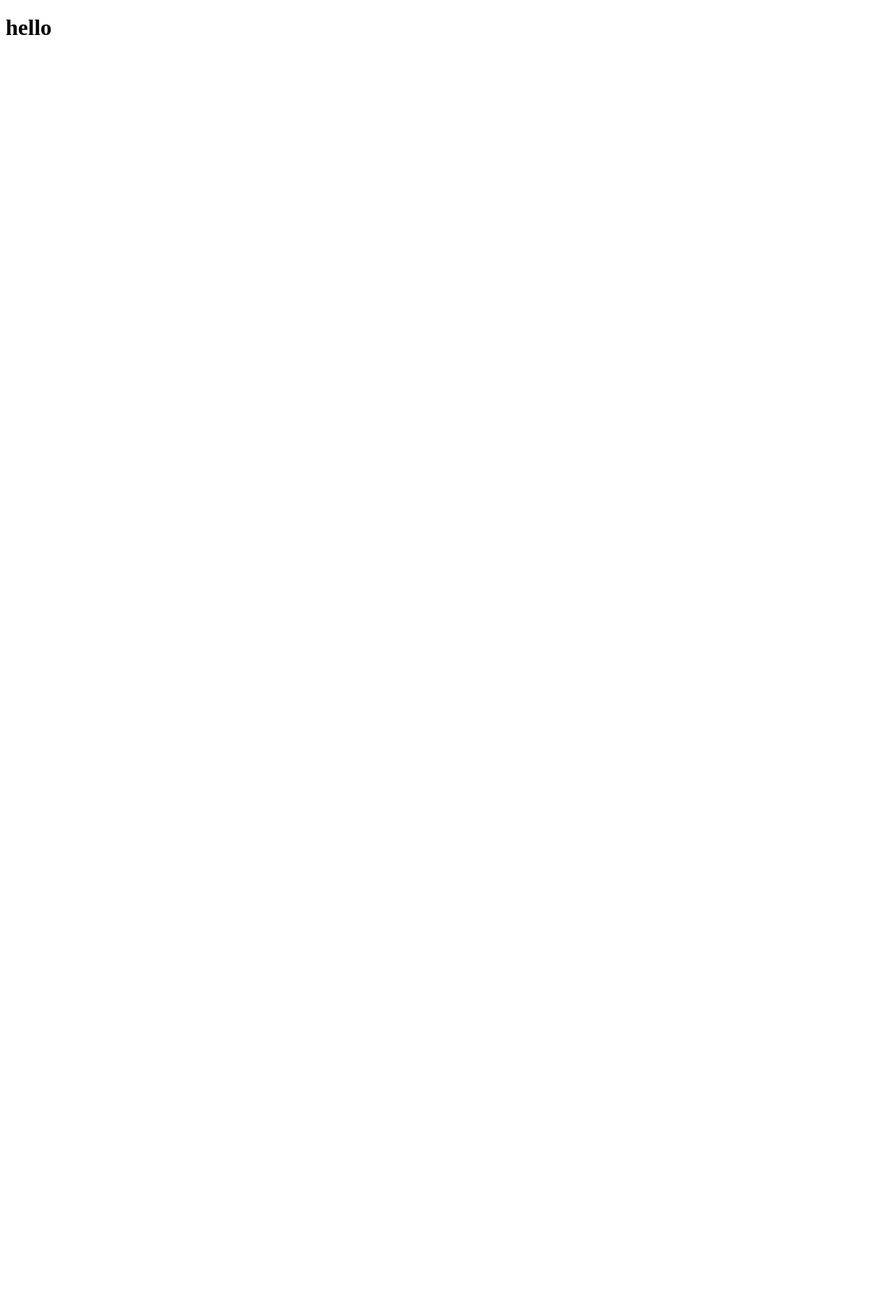
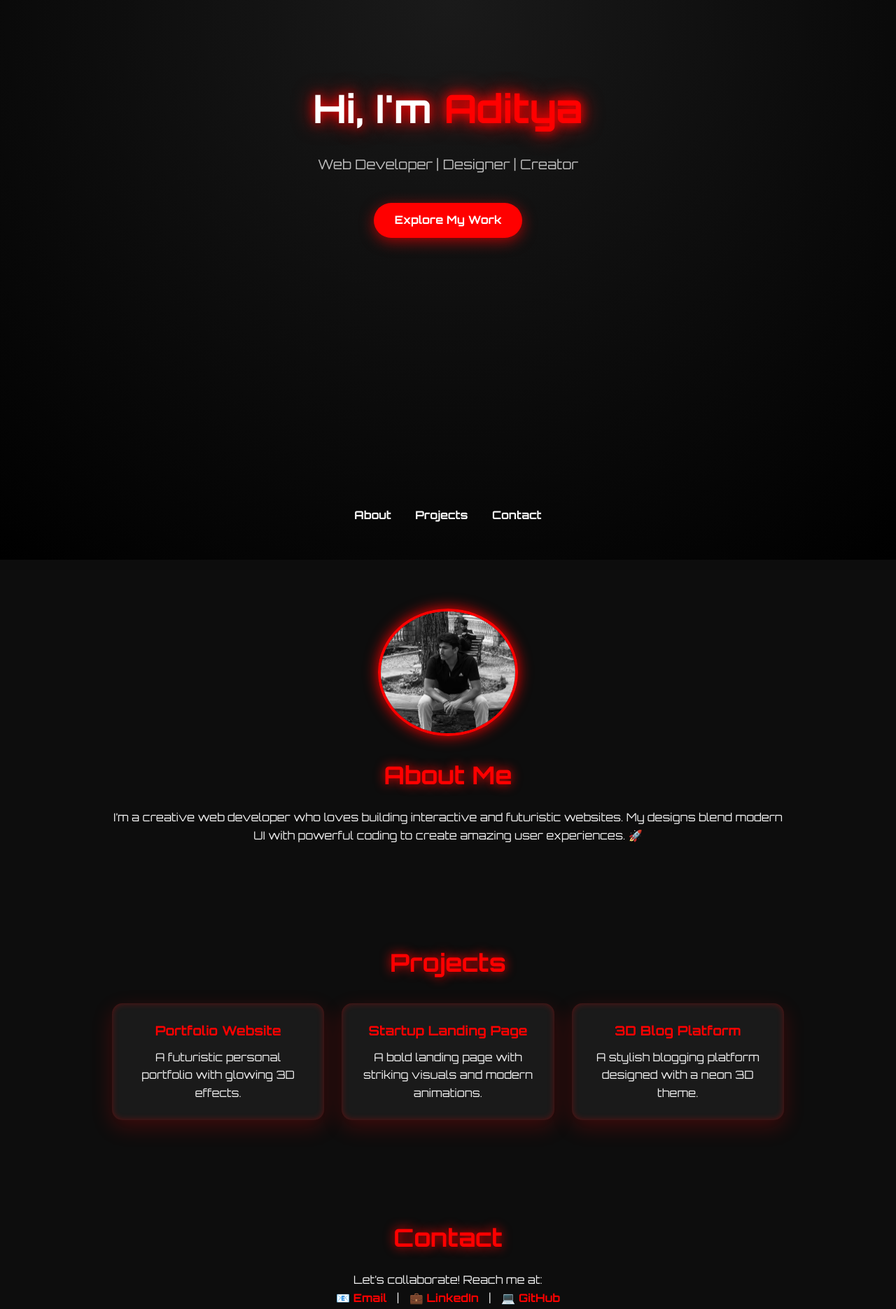
Before and after one commit to Adityachaudhary33/csd-fsd, a plain HTML site: page index.html in a window 1280 px wide. Shown: the top 1871 px of the page at 70% size. Before the commit the page ends 800 px from the top, so only its background shows below. Drawn offline with Linux system fonts and the light colour scheme.

Commit message:
portfolio

```diff
--- a/index.html
+++ b/index.html
@@ -1,11 +1,71 @@
 <!DOCTYPE html>
 <html lang="en">
 <head>
-    <meta charset="UTF-8">
-    <meta name="viewport" content="width=device-width, initial-scale=1.0">
-    <title>Document</title>
+  <meta charset="UTF-8">
+  <meta name="viewport" content="width=device-width, initial-scale=1.0">
+  <title>Aditya | Portfolio</title>
+  <link rel="stylesheet" href="style.css">
+  <!-- Google Font -->
+  <link href="https://fonts.googleapis.com/css2?family=Orbitron:wght@400;700&display=swap" rel="stylesheet">
 </head>
 <body>
-    <h1>hello </h1>
+  <!-- Hero Section -->
+  <header>
+    <div class="hero">
+      <h1>Hi, I'm <span>Aditya</span></h1>
+      <p>Web Developer | Designer | Creator</p>
+      <a href="#projects" class="btn">Explore My Work</a>
+    </div>
+    <nav>
+      <a href="#about">About</a>
+      <a href="#projects">Projects</a>
+      <a href="#contact">Contact</a>
+    </nav>
+  </header>
+
+  <!-- About -->
+  <section id="about">
+    <img src="IMG_4908.jpg" alt="Profile Picture">
+    <h2>About Me</h2>
+    <p>
+      I’m a creative web developer who loves building interactive and futuristic websites.
+      My designs blend modern UI with powerful coding to create amazing user experiences. 🚀
+    </p>
+  </section>
+
+  <!-- Projects -->
+  <section id="projects">
+    <h2>Projects</h2>
+    <div class="projects">
+      <div class="card">
+        <h3>Portfolio Website</h3>
+        <p>A futuristic personal portfolio with glowing 3D effects.</p>
+      </div>
+      <div class="card">
+        <h3>Startup Landing Page</h3>
+        <p>A bold landing page with striking visuals and modern animations.</p>
+      </div>
+      <div class="card">
+        <h3>3D Blog Platform</h3>
+        <p>A stylish blogging platform designed with a neon 3D theme.</p>
+      </div>
+    </div>
+  </section>
+
+  <!-- Contact -->
+  <section id="contact">
+    <h2>Contact</h2>
+    <p>Let’s collaborate! Reach me at:</p>
+    <p>
+      <a href="mailto:your-email@example.com">📧 Email</a> |
+      <a href="https://linkedin.com/in/yourusername" target="_blank">💼 LinkedIn</a> |
+      <a href="https://github.com/yourusername" target="_blank">💻 GitHub</a>
+    </p>
+  </section>
+
+  <!-- Footer -->
+  <footer>
+    <p>© 2025 Aditya Chaudhary | Built with ❤️</p>
+  </footer>
 </body>
 </html>
--- /dev/null
+++ b/style.css
@@ -0,0 +1,154 @@
+/* Reset */
+* {
+  margin: 0;
+  padding: 0;
+  box-sizing: border-box;
+}
+
+body {
+  font-family: "Orbitron", sans-serif;
+  background: #0d0d0d;
+  color: #eee;
+  line-height: 1.6;
+  overflow-x: hidden;
+}
+
+/* Hero Section */
+header {
+  height: 100vh;
+  background: radial-gradient(circle at top, #1a1a1a, #000);
+  display: flex;
+  flex-direction: column;
+  justify-content: space-between;
+  text-align: center;
+  padding: 30px;
+}
+
+.hero {
+  margin-top: 80px;
+}
+
+.hero h1 {
+  font-size: 3.5rem;
+  color: #fff;
+  text-shadow: 0 0 15px red, 0 0 30px red;
+}
+
+.hero h1 span {
+  color: red;
+}
+
+.hero p {
+  margin: 20px 0;
+  font-size: 1.2rem;
+  color: #bbb;
+}
+
+.btn {
+  display: inline-block;
+  margin-top: 20px;
+  padding: 12px 30px;
+  background: red;
+  color: white;
+  font-weight: bold;
+  border-radius: 30px;
+  text-decoration: none;
+  box-shadow: 0 5px 20px rgba(255, 0, 0, 0.6);
+  transition: 0.3s;
+}
+
+.btn:hover {
+  background: #ff3333;
+  box-shadow: 0 0 25px red, 0 0 50px red;
+}
+
+/* Navigation */
+nav {
+  margin-bottom: 20px;
+}
+
+nav a {
+  color: #fff;
+  margin: 0 15px;
+  text-decoration: none;
+  font-weight: bold;
+  transition: 0.3s;
+}
+
+nav a:hover {
+  color: red;
+  text-shadow: 0 0 10px red;
+}
+
+/* Sections */
+section {
+  padding: 70px 20px;
+  max-width: 1000px;
+  margin: auto;
+  text-align: center;
+}
+
+#about img {
+  width: 200px;
+  border-radius: 50%;
+  border: 4px solid red;
+  margin-bottom: 20px;
+  box-shadow: 0 0 20px red;
+}
+
+h2 {
+  font-size: 2.2rem;
+  margin-bottom: 20px;
+  color: red;
+  text-shadow: 0 0 15px red;
+}
+
+/* Projects */
+.projects {
+  display: grid;
+  grid-template-columns: repeat(auto-fit, minmax(250px, 1fr));
+  gap: 25px;
+  margin-top: 30px;
+}
+
+.card {
+  background: #1a1a1a;
+  padding: 25px;
+  border-radius: 15px;
+  box-shadow: 0 10px 30px rgba(255, 0, 0, 0.2), inset 0 0 10px rgba(255, 0, 0, 0.3);
+  transition: transform 0.4s, box-shadow 0.4s;
+}
+
+.card:hover {
+  transform: translateY(-10px) scale(1.05);
+  box-shadow: 0 0 25px red, 0 0 60px red;
+}
+
+.card h3 {
+  color: red;
+  margin-bottom: 10px;
+}
+
+/* Contact */
+#contact a {
+  color: red;
+  font-weight: bold;
+  text-decoration: none;
+  margin: 0 10px;
+  transition: 0.3s;
+}
+
+#contact a:hover {
+  color: white;
+  text-shadow: 0 0 15px red;
+}
+
+/* Footer */
+footer {
+  background: #111;
+  color: #888;
+  text-align: center;
+  padding: 15px;
+  margin-top: 50px;
+  border-top: 2px solid red;
+}
```
Also changed, not shown: timetable.html (added, +109 -0 lines), IMG_4908.jpg (added).
